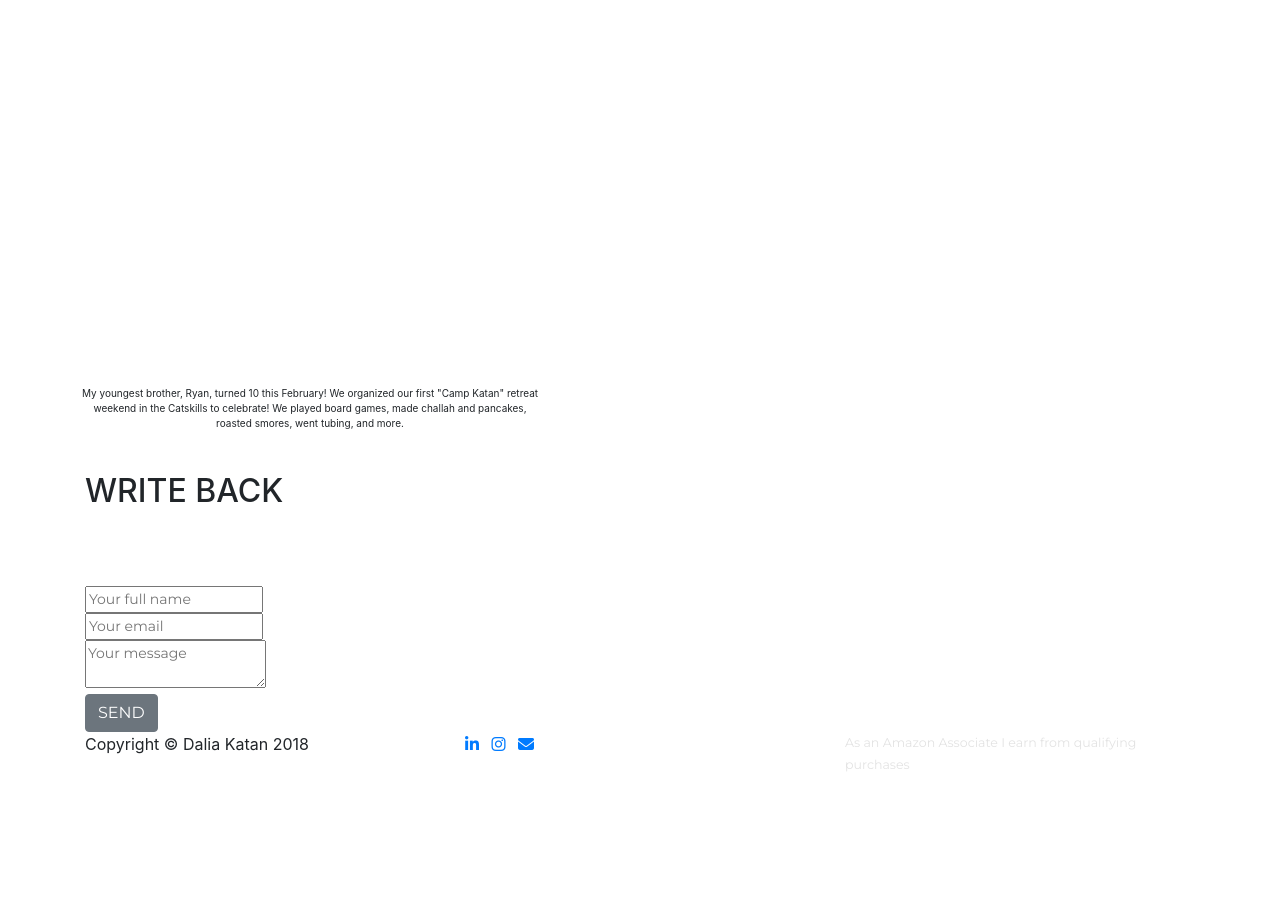
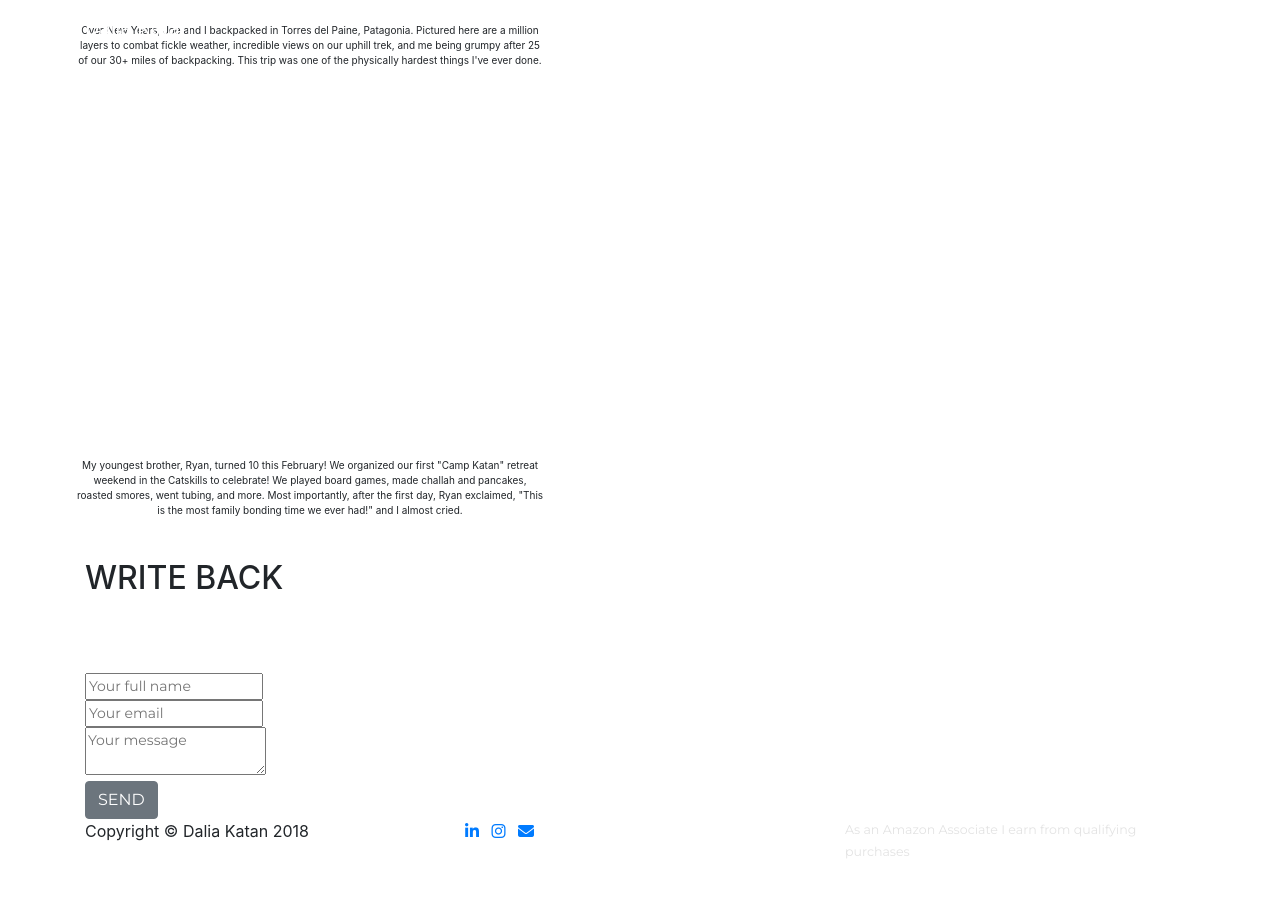
Before and after one commit to dalkat/dalkat.github.io, a Jekyll site: the page built from update-1.md, in a window 1280 px wide and 900 px high, scrolled down 7600 px. Shown: the top 897 px of the window. Built offline with Jekyll 4.4.1, drawn with Linux system fonts in a browser that asks for light colours; nearby versions of some CDN libraries; some web fonts are replaced; library files that are not in the unit come from our copies; before the commit the page ends 8413 px from its top, so only the background shows below that; some of the changed text lies outside the part shown.

Commit message:
blog 1.3.4

```diff
--- a/_data/blog.yml
+++ b/_data/blog.yml
@@ -16,5 +16,5 @@ feb19:
     caption: Over New Years, Joe and I backpacked in Torres del Paine, Patagonia. Pictured here are a million layers to combat fickle weather, incredible views on our uphill trek, and me being grumpy after 25 of our 30+ miles of backpacking. This trip was one of the physically hardest things I've ever done.
     maxwidth: 470px
   - img: img/blog/6.jpg
-    caption: My youngest brother, Ryan, turned 10 this February! We organized our first "Camp Katan" retreat weekend in the Catskills to celebrate! We played board games, made challah and pancakes, roasted smores, went tubing, and more.
+    caption: My youngest brother, Ryan, turned 10 this February! We organized our first "Camp Katan" retreat weekend in the Catskills to celebrate! We played board games, made challah and pancakes, roasted smores, went tubing, and more. Most importantly, after the first day, Ryan exclaimed, "This is the most family bonding time we ever had!" and I almost cried.
     maxwidth: 470px
--- a/_layouts/update-1.html
+++ b/_layouts/update-1.html
@@ -130,7 +130,7 @@ layout: default-sub
 
           <div class="col-lg-1 col-md-1" style="line-height: 2;"></div>
           <div class="col-lg-10 col-md-10 col-sm-12 col-12" style="line-height: 2;">
-            <p><h2>Highlight real</h2></p>
+            <p><h2>Highlight real</h2><br><small>(Best viewed horizontal-mode on mobile)</small></p>
           </div>
 
               <div class="blogcarousel slider">
```
